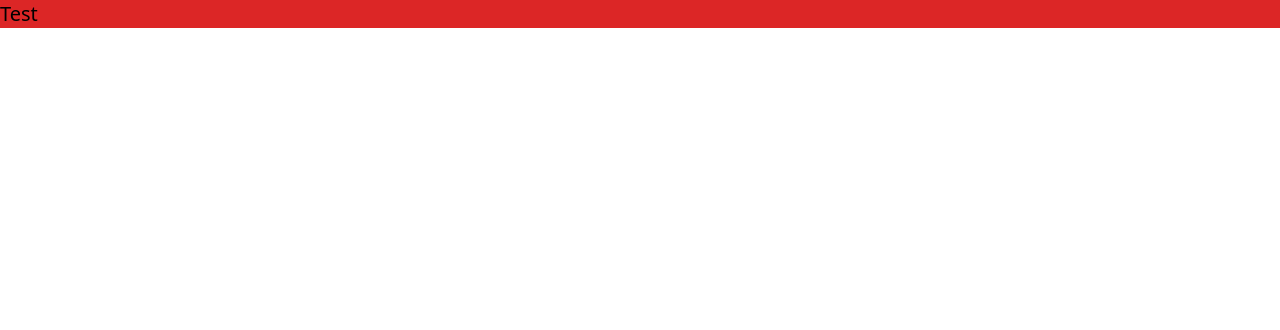
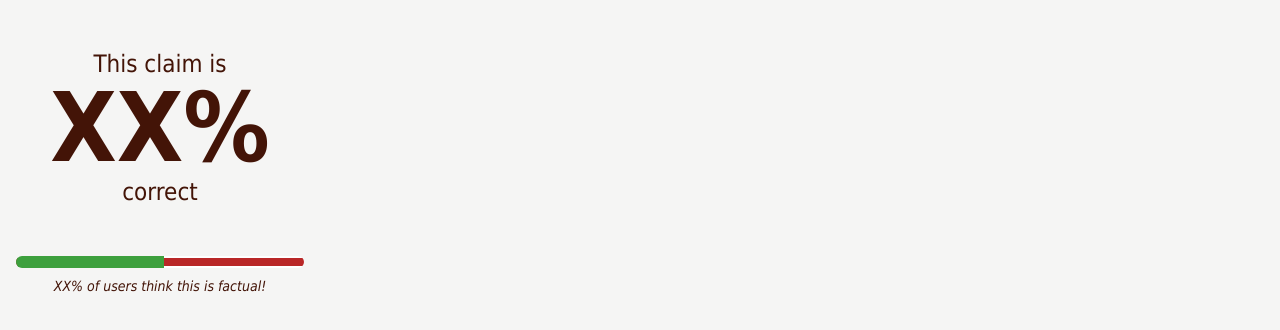
Before and after one commit to ameya-g-git/keep-it-real, a browser extension: page frontend/index.html in a window 1280 px wide. Drawn offline with Linux system fonts and the light colour scheme.

Commit message:
added confidence + vote elements

```diff
--- a/frontend/content.js
+++ b/frontend/content.js
@@ -0,0 +1 @@
+window.resizeTo(320, 800)
--- a/frontend/index.html
+++ b/frontend/index.html
@@ -1,8 +1,23 @@
 <html>
   <head>
     <link rel="stylesheet" href="./build.css">
+    <script src="./content.js"></script>
   </head>
-  <body>
-    <h1 class="bg-red-600 text-xl">Test</h1>
+  <body class="text-orange-950 w-80 bg-stone-100">
+    <header>
+
+    </header>
+    <div id="confidence" class="flex flex-col items-center justify-center w-full py-12">
+      <h2 class="text-2xl">This claim is</h2>
+      <h1 class="font-semibold text-8xl">XX%</h1> <!-- CONFIDENCE INTERVAL -->
+      <h2 class="text-2xl">correct</h2>
+    </div>
+    <div id="vote" class="flex flex-col items-center justify-center gap-2 px-4">
+      <input class="w-full" type="range" min="0" max="100" value="50" step="1">
+      <h3 class="text-sm italic">
+        <span>XX%</span> <!-- PERCENTAGE OF USERS -->
+        <span>of users think this is factual!</span>
+      </h3>
+    </div>
   </body>
 </html>
--- a/frontend/input.css
+++ b/frontend/input.css
@@ -1,3 +1,38 @@
 @tailwind base;
 @tailwind components;
 @tailwind utilities;
+
+@layer base {
+    :root {
+        --better-green: rgb(61, 160, 61);
+        --better-red: rgb(185, 39, 39);
+    }
+
+    input[type="range"] {
+        appearance: none;
+        height: 0.75rem;
+        border-radius: 1rem;
+        overflow: hidden;
+    }
+
+    ::-webkit-slider-runnable-track {
+        appearance: none;
+        background-color: var(--better-red);
+        width: 100%;
+        height: 0.5rem;
+    }
+
+    ::-ms-thumb {
+        margin: 0;
+    }
+
+    ::-webkit-slider-thumb {
+        appearance: none;
+        height: 1rem;
+        width: 0.5rem;
+        border-radius: 2rem;
+        margin: -0.25rem 0px;
+        background-color: var(--better-green);
+        box-shadow: -320px 0 0 320px var(--better-green);
+    }
+}
--- a/tailwind.config.js
+++ b/tailwind.config.js
@@ -2,7 +2,11 @@
 module.exports = {
   content: ["./frontend/index.html"],
   theme: {
-    extend: {},
+    fontFamily: {
+      sans: ["Tahoma"]
+    },
+    extend: {
+    },
   },
   plugins: [],
 }
```
Also changed, not shown: frontend/build.css.
